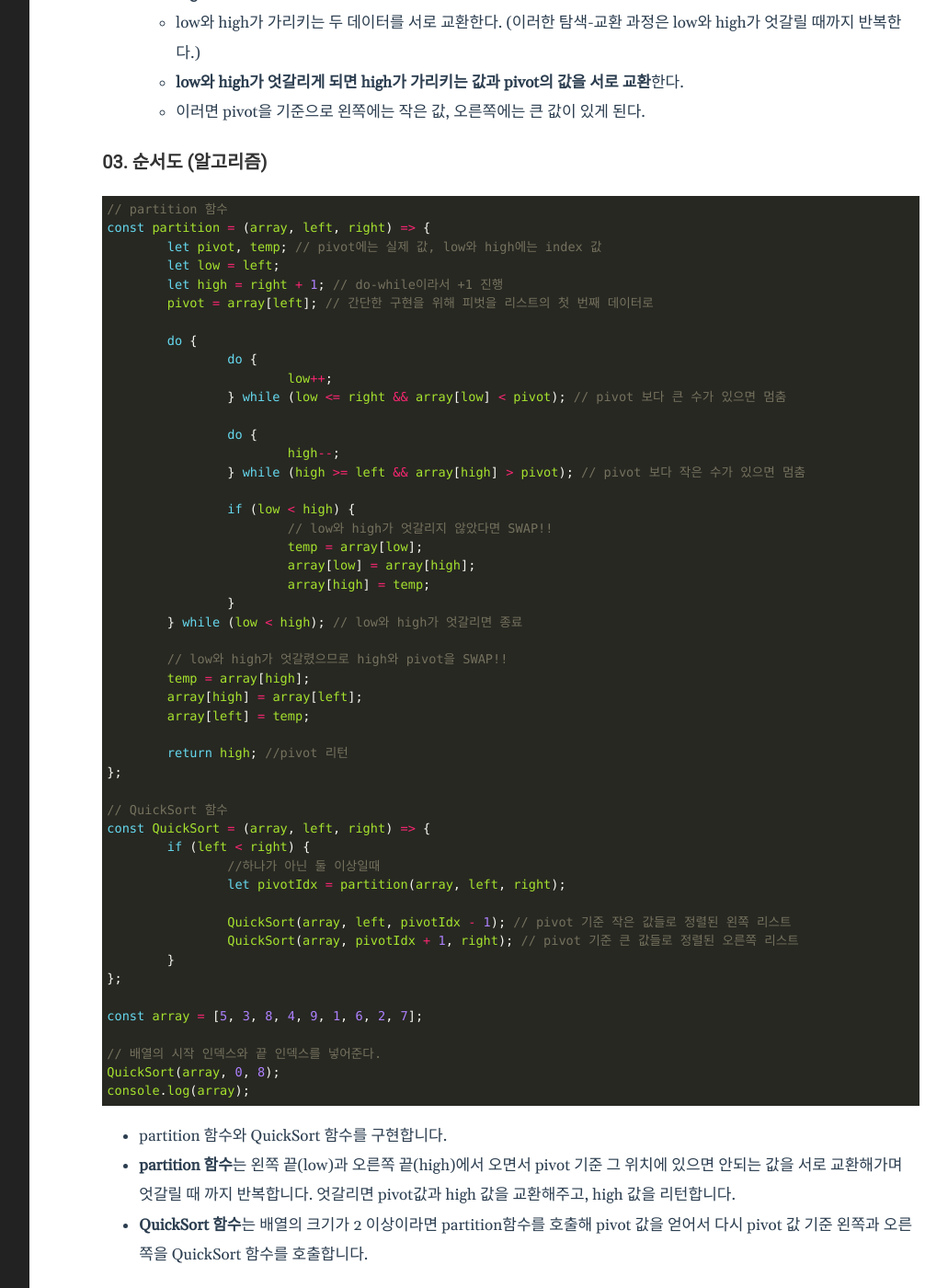
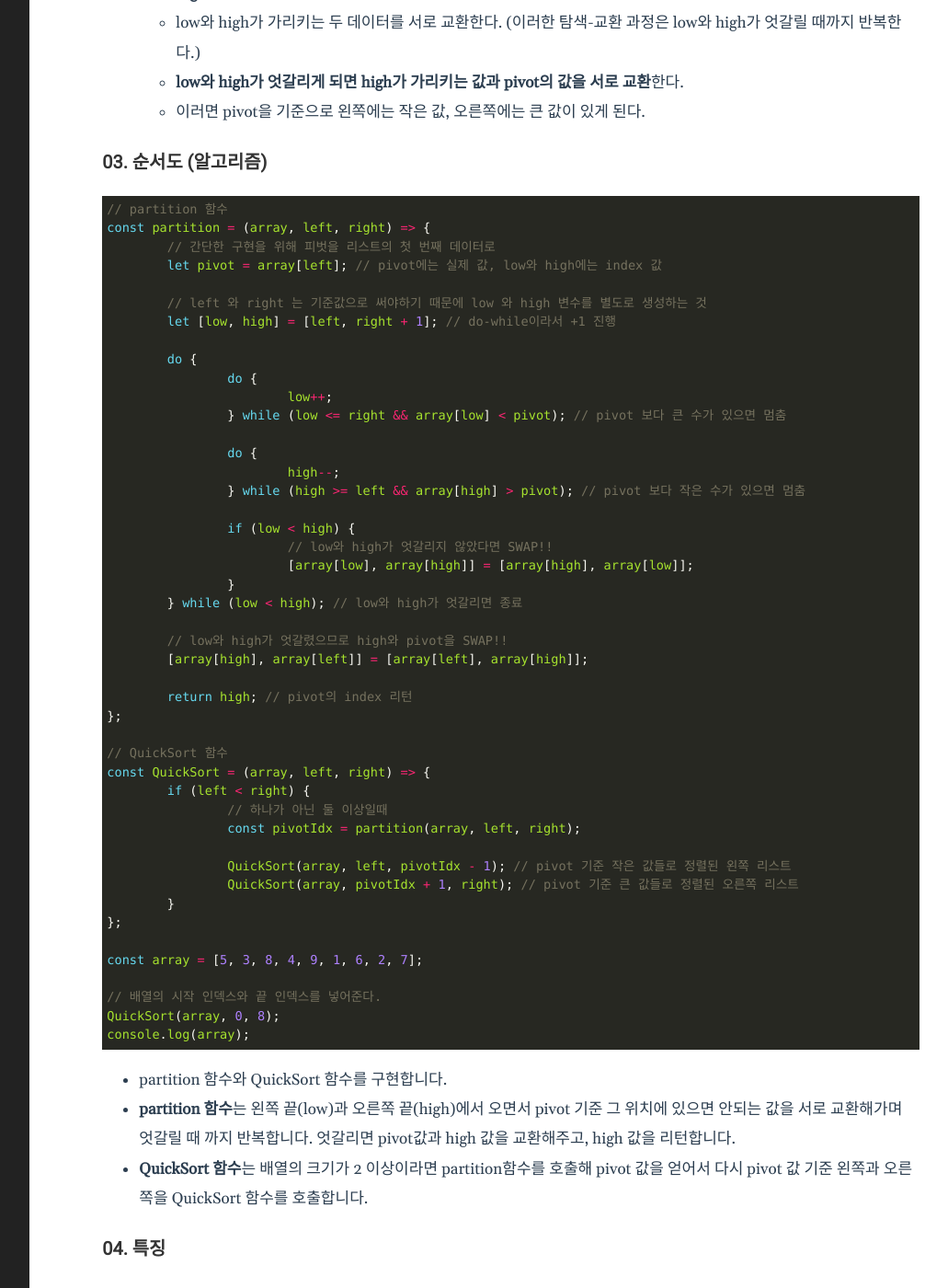
Before and after one commit to qkrrlgh519/qkrrlgh519.github.io, a Jekyll site: the page built from _posts/2021-01-21-Algorithm-Sort-Quick.markdown, in a window 1280 px wide and 1400 px high, scrolled down 2265 px. Shown: the whole window at 92% size, without its empty margins (201-1232 px from the left). Built offline with Jekyll 4.4.1, drawn with Linux system fonts in a browser that asks for light colours; some of the changed text lies outside the part shown.

````diff
--- a/_posts/2021-01-21-Algorithm-Sort-Quick.markdown
+++ b/_posts/2021-01-21-Algorithm-Sort-Quick.markdown
@@ -38,13 +38,14 @@ categories: Algorithm(Sort)
 
 ### 03. 순서도 (알고리즘)
 
-```jsx
+```javascript
 // partition 함수
 const partition = (array, left, right) => {
-	let pivot, temp; // pivot에는 실제 값, low와 high에는 index 값
-	let low = left;
-	let high = right + 1; // do-while이라서 +1 진행
-	pivot = array[left]; // 간단한 구현을 위해 피벗을 리스트의 첫 번째 데이터로
+	// 간단한 구현을 위해 피벗을 리스트의 첫 번째 데이터로
+	let pivot = array[left]; // pivot에는 실제 값, low와 high에는 index 값
+
+	// left 와 right 는 기준값으로 써야하기 때문에 low 와 high 변수를 별도로 생성하는 것
+	let [low, high] = [left, right + 1]; // do-while이라서 +1 진행
 
 	do {
 		do {
@@ -57,25 +58,21 @@ const partition = (array, left, right) => {
 
 		if (low < high) {
 			// low와 high가 엇갈리지 않았다면 SWAP!!
-			temp = array[low];
-			array[low] = array[high];
-			array[high] = temp;
+			[array[low], array[high]] = [array[high], array[low]];
 		}
 	} while (low < high); // low와 high가 엇갈리면 종료
 
 	// low와 high가 엇갈렸으므로 high와 pivot을 SWAP!!
-	temp = array[high];
-	array[high] = array[left];
-	array[left] = temp;
+	[array[high], array[left]] = [array[left], array[high]];
 
-	return high; //pivot 리턴
+	return high; // pivot의 index 리턴
 };
 
 // QuickSort 함수
 const QuickSort = (array, left, right) => {
 	if (left < right) {
-		//하나가 아닌 둘 이상일때
-		let pivotIdx = partition(array, left, right);
+		// 하나가 아닌 둘 이상일때
+		const pivotIdx = partition(array, left, right);
 
 		QuickSort(array, left, pivotIdx - 1); // pivot 기준 작은 값들로 정렬된 왼쪽 리스트
 		QuickSort(array, pivotIdx + 1, right); // pivot 기준 큰 값들로 정렬된 오른쪽 리스트
````
Also changed, not shown: other parts of _posts/2021-01-21-Algorithm-Sort-Quick.markdown (+1 -1 lines).
